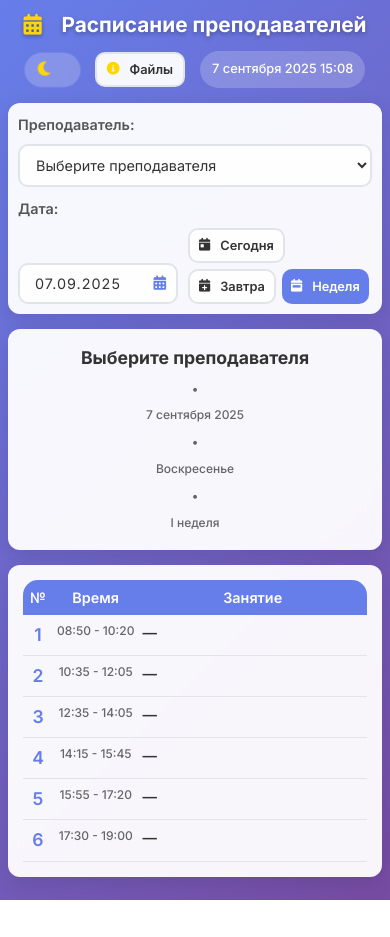
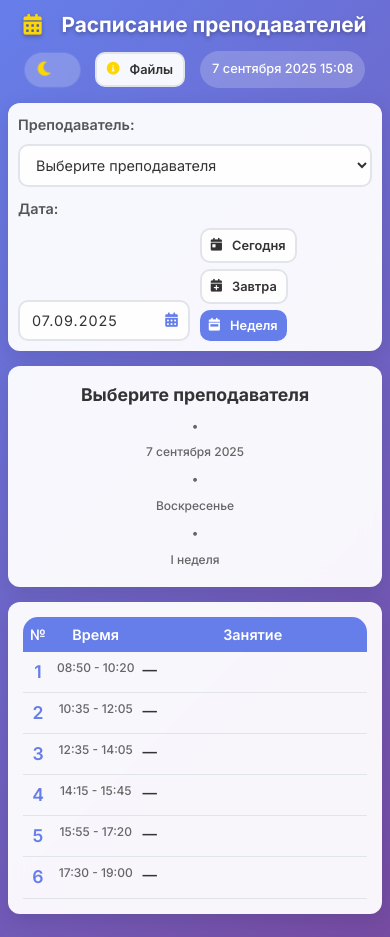
Before and after one commit to romashevao/raspisanie, a website: page index.html in a window 390 px wide. Before the commit the page ends 900 px from the top, so only its background shows below. Drawn offline with Linux system fonts and the light colour scheme.

Commit message:
ui(date): widen input further, left align text, adjust z-index

```diff
--- a/styles.css
+++ b/styles.css
@@ -219,15 +219,16 @@
     position: relative;
     display: flex;
     align-items: center;
-    max-width: 200px;
+    max-width: 260px;
 }
 
 .date-input {
     width: 100%;
-    text-align: center;
+    text-align: left;
     font-family: inherit;
     letter-spacing: 1px;
-    padding-right: 52px; /* больше места под иконку */
+    padding-right: 56px; /* больше места под иконку */
+    z-index: 1;
 }
 
 /* Ряд: поле даты + кнопки вплотную */
@@ -261,6 +262,7 @@
     border-radius: 4px;
     transition: all var(--animation-duration) var(--animation-easing);
     font-size: 0.9rem;
+    z-index: 2;
 }
 
 .date-picker-btn:hover {
@@ -733,7 +735,7 @@
         font-size: 0.8rem;
     }
 
-    .date-input-wrapper { max-width: 180px; }
+    .date-input-wrapper { max-width: 220px; }
     .date-actions { gap: 6px; }
     .date-actions .btn { padding: 8px 9px; }
 
@@ -829,7 +831,7 @@
         font-size: 0.75rem;
     }
 
-    .date-input-wrapper { max-width: 160px; }
+    .date-input-wrapper { max-width: 200px; }
     .date-actions { gap: 6px; flex-wrap: wrap; }
 }
 
@@ -872,7 +874,7 @@
         max-width: 150px;
     }
 
-    .date-input-wrapper { max-width: 150px; }
+    .date-input-wrapper { max-width: 180px; }
 }
 
 /* Loading animation */
```
